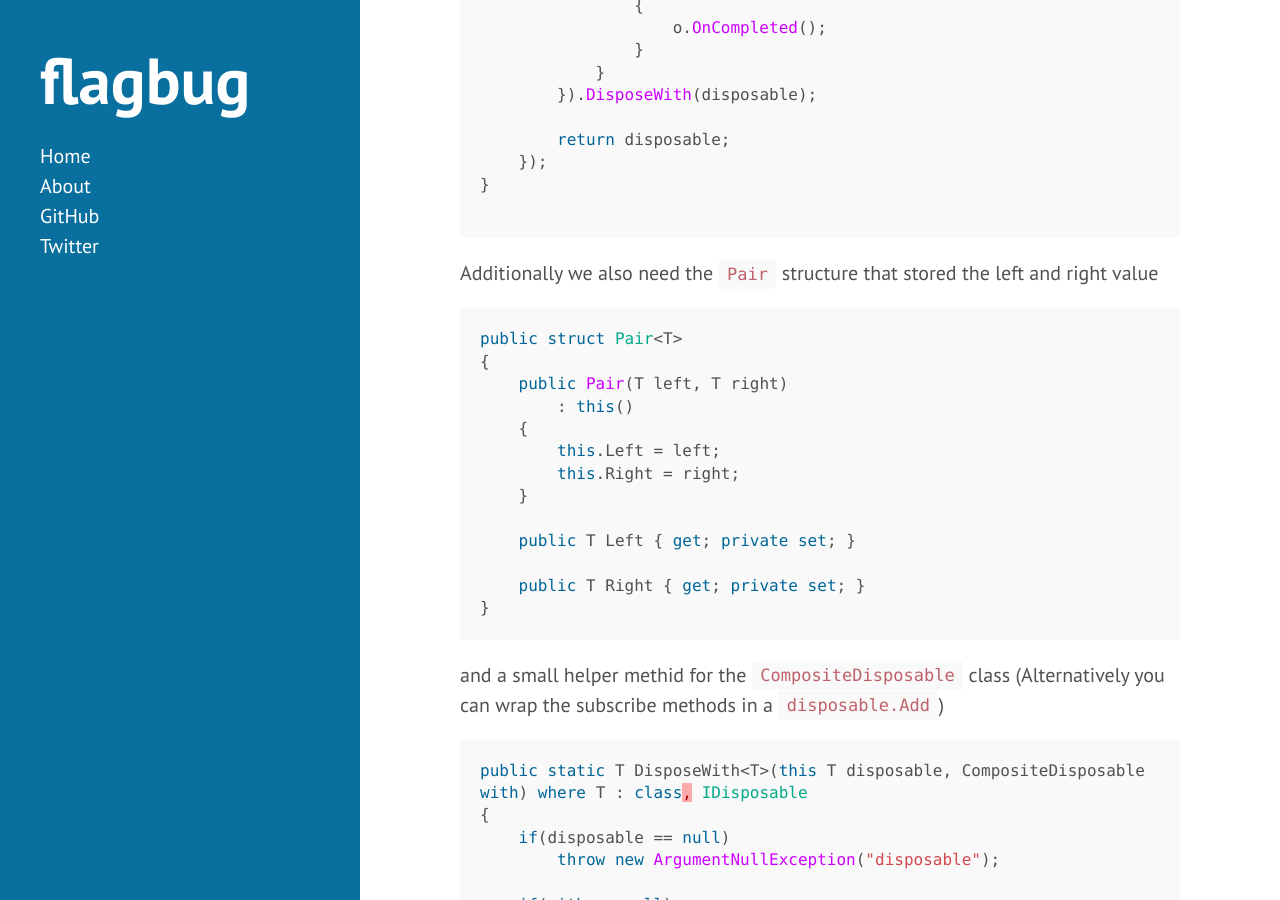
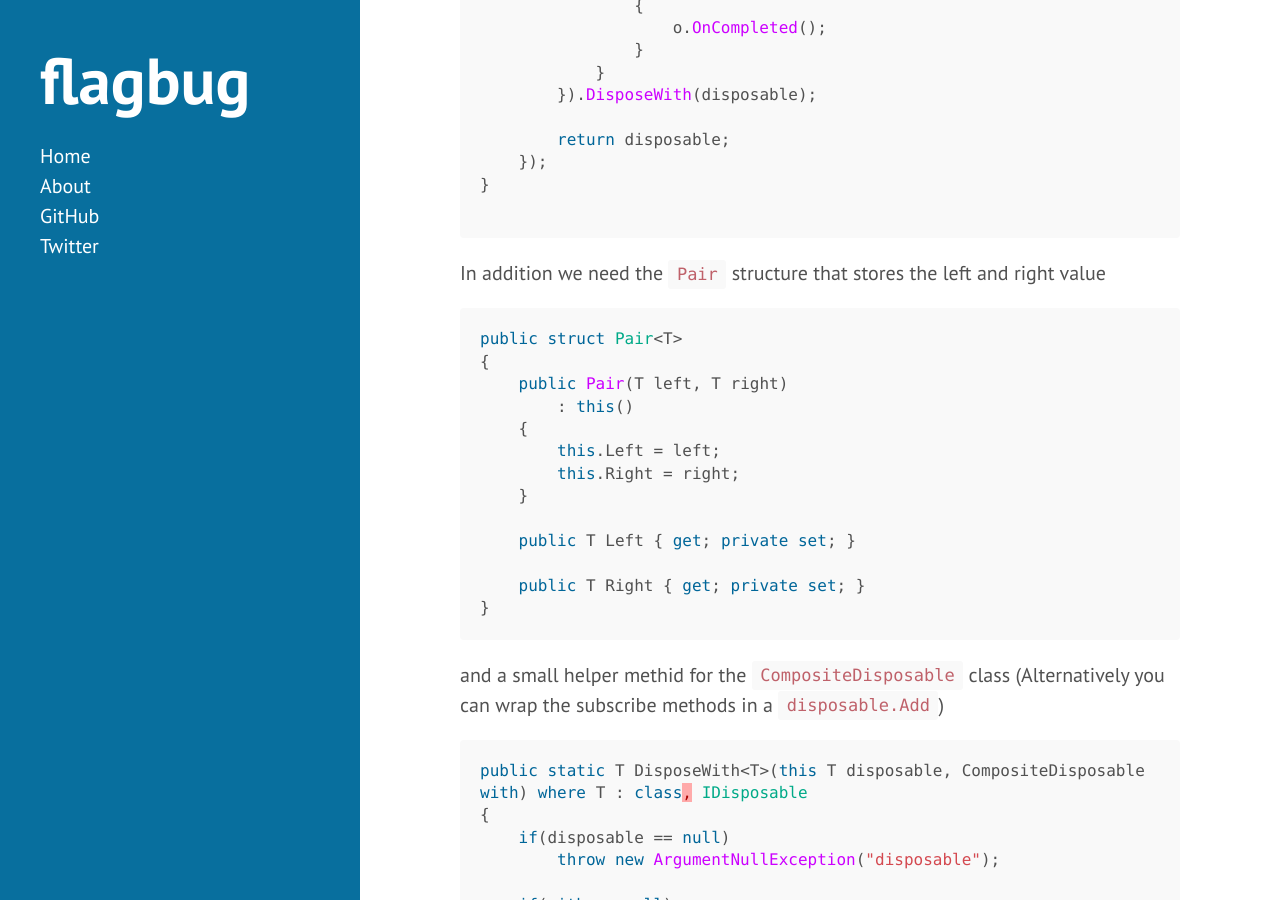
Before and after one commit to flagbug/flagbug.github.com, a Jekyll site: the page built from _posts/2014-04-23-matching-pairs-in-two-observable-sequences.md, in a window 1280 px wide and 900 px high, scrolled down 2723 px. Built offline with Jekyll 4.4.1, drawn with Linux system fonts in a browser that asks for light colours; Markdown is read by kramdown in place of the engine named in the settings; comment, search, counter and statistics services are not loaded.

Commit message:
Update 2014-04-23-matching-pairs-in-two-observable-sequences.md

````diff
--- a/_posts/2014-04-23-matching-pairs-in-two-observable-sequences.md
+++ b/_posts/2014-04-23-matching-pairs-in-two-observable-sequences.md
@@ -121,7 +121,7 @@ public static IObservable<Pair<T>> MatchPair<T, TKey>(this IObservable<T> left,
 
 ```
 
-Additionally we also need the `Pair` structure that stored the left and right value
+In addition we need the `Pair` structure that stores the left and right value
 
 ```csharp
 public struct Pair<T>
````
